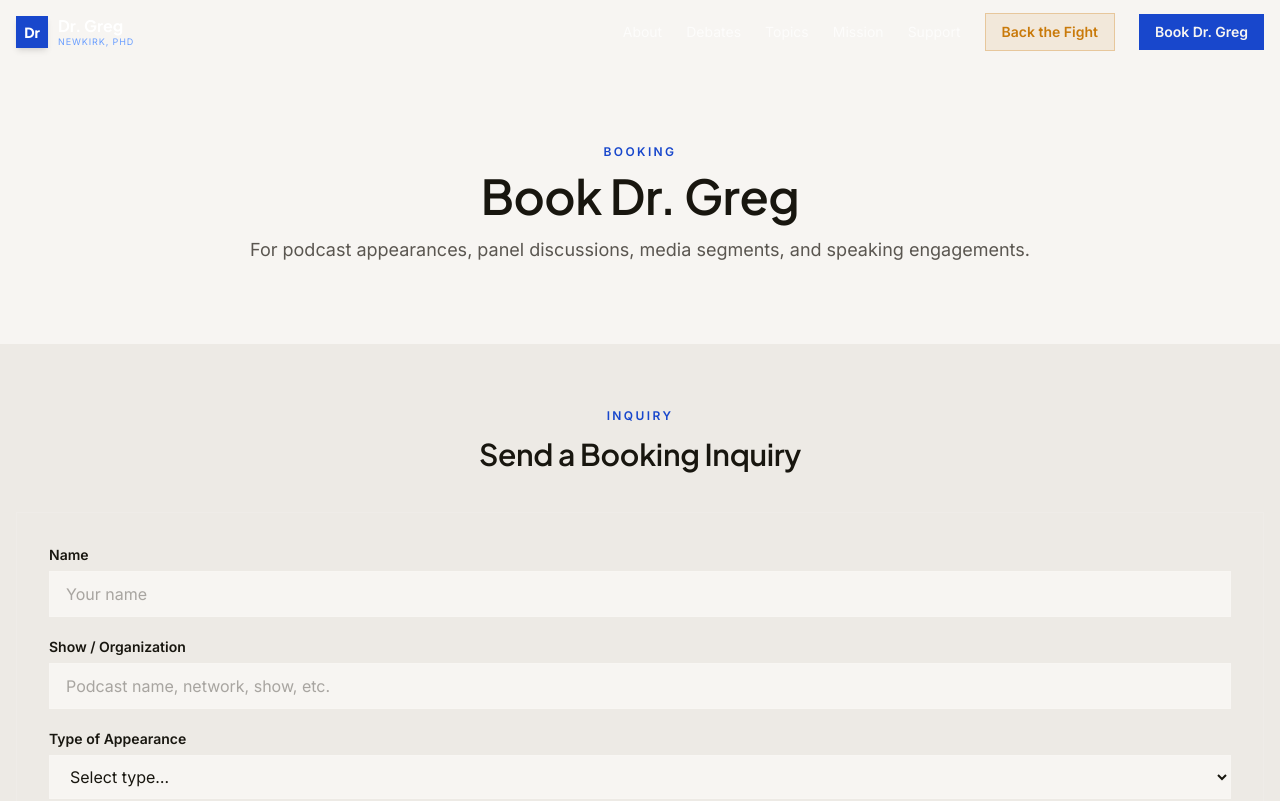
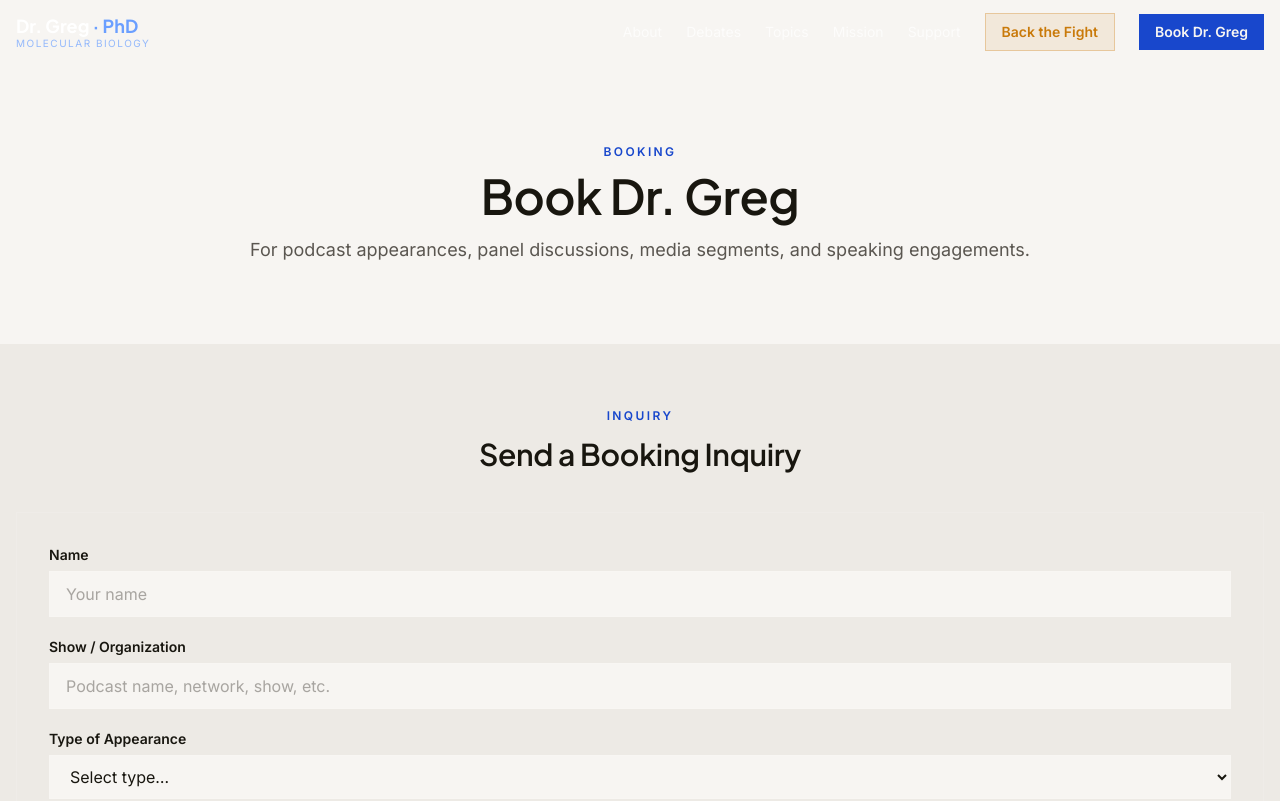
Before and after one commit to gregnewkirk/drgregshow-website, a Next.js app: page /booking in a window 1280 px wide. Shown: the top 801 px of the page. Built offline with nearby package versions, Linux system fonts and the light colour scheme.

Commit message:
Navbar: logo concept C — Dr. Greg · PhD + Molecular Biology subtitle

```diff
--- a/src/components/Navbar.tsx
+++ b/src/components/Navbar.tsx
@@ -28,15 +28,14 @@ export default function Navbar() {
         : "bg-transparent"
     }`}>
       <div className="max-w-6xl mx-auto px-4 h-16 flex items-center justify-between">
-        {/* Logo mark */}
-        <a href="#" className="flex items-center gap-2.5 group">
-          <div className="w-8 h-8 rounded-sm bg-[#1847CC] flex items-center justify-center shadow-md group-hover:bg-[#2558E8] transition-colors">
-            <span className="text-white font-heading font-black text-sm leading-none">Dr</span>
-          </div>
-          <div className="flex flex-col leading-none">
-            <span className="font-heading font-bold text-white text-base leading-tight">Dr. Greg</span>
-            <span className="text-[9px] text-[#6B9FFF] tracking-widest uppercase leading-tight">Newkirk, PhD</span>
-          </div>
+        {/* Logo */}
+        <a href="#" className="flex flex-col leading-none group">
+          <span className="font-heading font-bold text-white text-lg leading-tight group-hover:text-[#6B9FFF] transition-colors">
+            Dr. Greg <span className="text-[#6B9FFF]">· PhD</span>
+          </span>
+          <span className="text-[10px] text-[#6B9FFF]/70 tracking-[0.15em] uppercase leading-tight">
+            Molecular Biology
+          </span>
         </a>
 
         {/* Desktop */}
```
